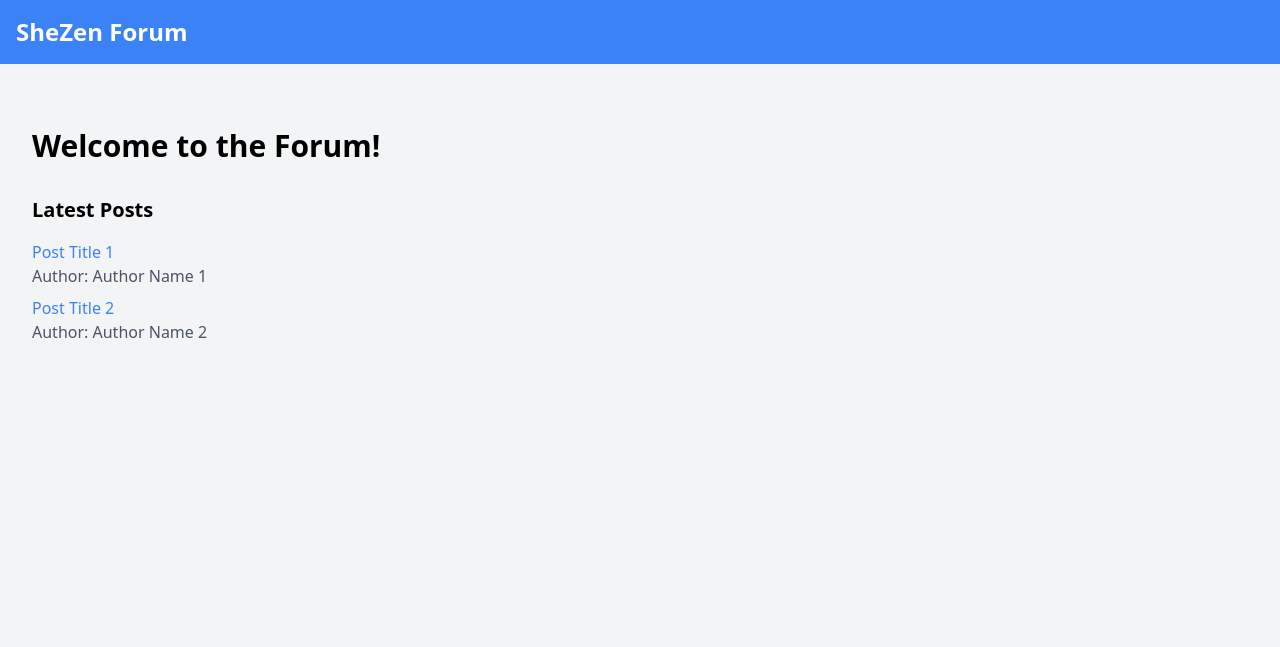
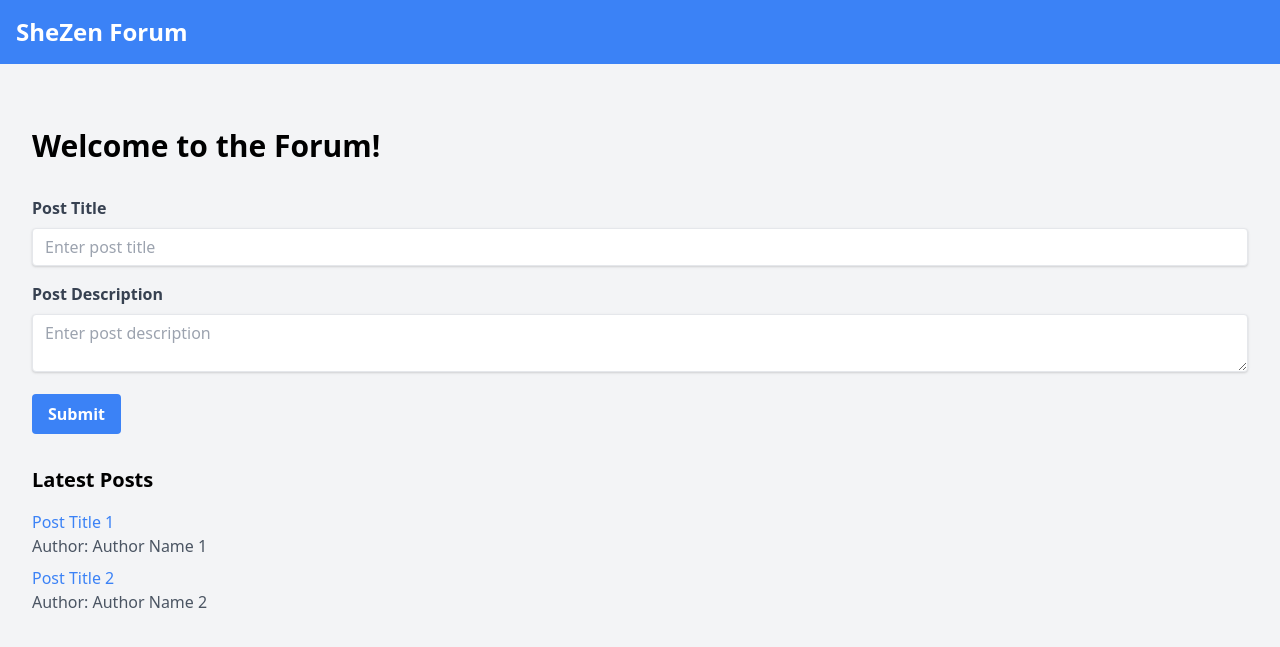
Before and after one commit to adgamerx/SheZen, a Python web app: template templates/forum.html in a window 1280 px wide. Shown: the top 647 px of the page. Run offline with Jinja, Linux system fonts and the light colour scheme; the template is opened without the code that fills it, so the values that code supplies are empty.

Commit message:
forum ui

```diff
--- a/templates/forum.html
+++ b/templates/forum.html
@@ -21,7 +21,25 @@
 
         <!-- Create a form for title desc -->
 
-
+        <form class="mt-8" action="/submit-post" method="POST">
+            <div class="mb-4">
+                <label class="block text-gray-700 font-bold mb-2" for="post-title">
+                    Post Title
+                </label>
+                <input class="shadow appearance-none border rounded w-full py-2 px-3 text-gray-700 leading-tight focus:outline-none focus:shadow-outline" id="post-title" type="text" placeholder="Enter post title" name="post-title">
+            </div>
+            <div class="mb-4">
+                <label class="block text-gray-700 font-bold mb-2" for="post-desc">
+                    Post Description
+                </label>
+                <textarea class="shadow appearance-none border rounded w-full py-2 px-3 text-gray-700 leading-tight focus:outline-none focus:shadow-outline" id="post-desc" placeholder="Enter post description" name="post-desc"></textarea>
+            </div>
+            <div class="flex items-center justify-between">
+                <button class="bg-blue-500 hover:bg-blue-700 text-white font-bold py-2 px-4 rounded focus:outline-none focus:shadow-outline" type="submit">
+                    Submit
+                </button>
+            </div>
+        </form>
 
         <!-- Latest Posts -->
         <div class="mt-8">
```
